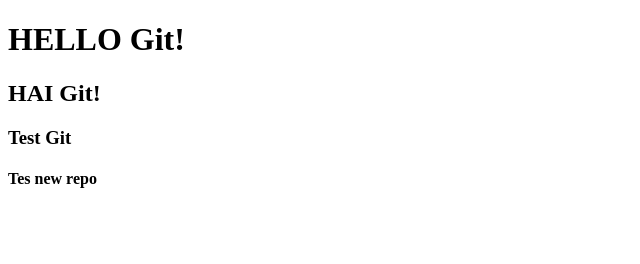
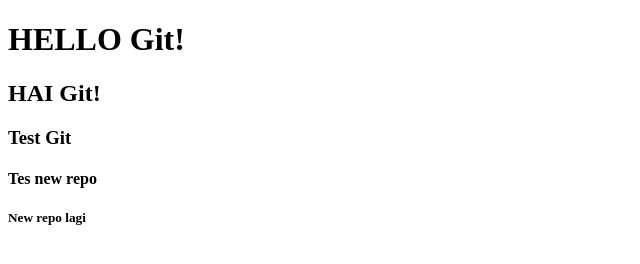
Before and after one commit to alghanykennedy/belajar-git, a plain HTML site: page index.html in a window 1280 px wide. Shown: the full height of the page, 0-640 px from the left. Drawn offline with Linux system fonts and the light colour scheme.

Commit message:
new fitur repo

```diff
--- a/index.html
+++ b/index.html
@@ -13,6 +13,7 @@
     <h2>HAI Git!</h2>
     <h3>Test Git</h3>
     <h4>Tes new repo</h4>
+    <h5>New repo lagi</h5>
 </body>
 
 </html>
```
